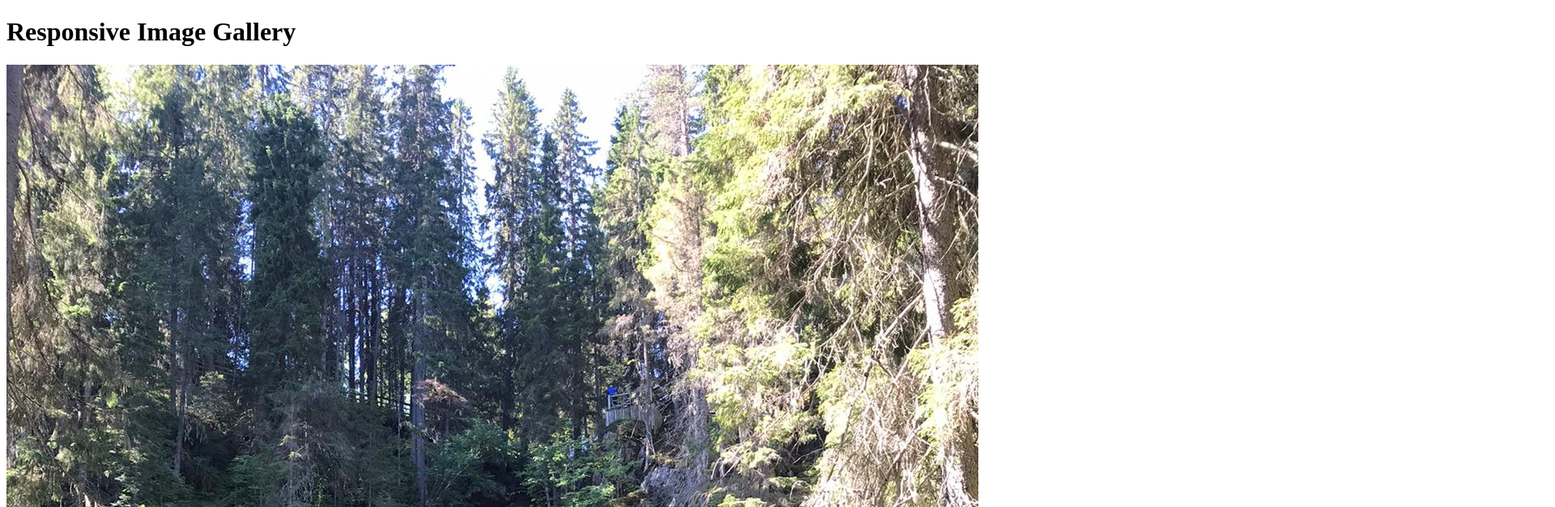
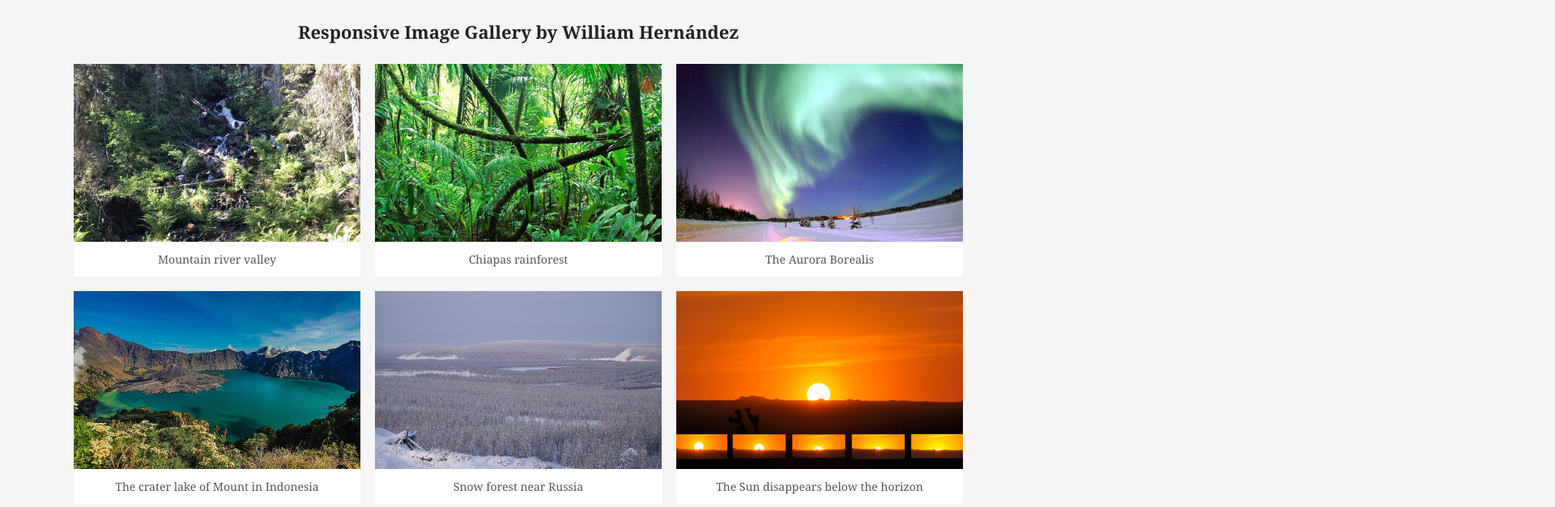
Before and after one commit to wfhgdev/BootCampWebF5-ImagesGalleryFlex, a plain HTML site: page index.html in a window 1280 px wide. Shown: the top 627 px of the page at 81% size, 1920 px wide, since content can reach past the window. Drawn offline with Linux system fonts and the light colour scheme.

Commit message:
feature: add index.css

```diff
--- a/index.css
+++ b/index.css
@@ -1 +1,62 @@
-/* ================================ */
+
+* {
+  box-sizing: border-box;
+  margin: 0;
+  padding: 0;
+}
+
+body {
+  font-family: Georgia, serif;
+  background-color: #f5f5f5;
+  padding: 24px 16px;
+}
+
+h1 {
+  text-align: center;
+  font-size: 22px;
+  font-weight: bold;
+  margin-bottom: 24px;
+  color: #222;
+}
+
+.gallery {
+  display: flex;
+  flex-wrap: wrap;        /*las tarjetas saltan a la siguiente fila */
+  gap: 16px;
+  max-width: 1100px;
+  margin: 0 auto;         /*centra la galería en la página */
+}
+
+.card {
+  background-color: #ffffff;
+  border: 1px solid #dddddd52;
+  flex: 1 1 100%;
+}
+
+.card img {
+  width: 100%;
+  height: 220px;
+  object-fit: cover;
+  display: block;
+}
+
+.card p {
+  padding: 12px 16px;
+  font-size: 14px;
+  color: #555;
+  text-align: center;
+}
+
+@media (min-width: 600px) {
+  .card {
+    /* 2 columnas: (100% - 1 gap de 16px) / 2 */
+    flex: 1 1 calc(50% - 8px);
+  }
+}
+
+@media (min-width: 900px) {
+  .card {
+    /* 3 columnas: (100% - 2 gaps de 16px) / 3 */
+    flex: 1 1 calc(33.333% - 11px);
+  }
+}
--- a/index.html
+++ b/index.html
@@ -1,17 +1,14 @@
 <!DOCTYPE html>
-<html lang="en">
+<html lang="es">
 <head>
     <meta charset="UTF-8">
     <meta name="viewport" content="width=device-width, initial-scale=1.0">
-    <title>Document</title>
+    <title>CSS Flexbox William Hernándezt</title>
     <link rel="stylesheet" href="index.css">
 </head>
 <body>
-
-  <h1>Responsive Image Gallery</h1>
-
+  <h1>Responsive Image Gallery by William Hernández</h1>
   <div class="gallery">
-
     <div class="card">
       <img src="images/mountainriver.jpg" alt="Mountain river valley" />
       <p>Mountain river valley</p>
@@ -53,6 +50,5 @@
     </div>
 
   </div>
-
 </body>
 </html>
```
